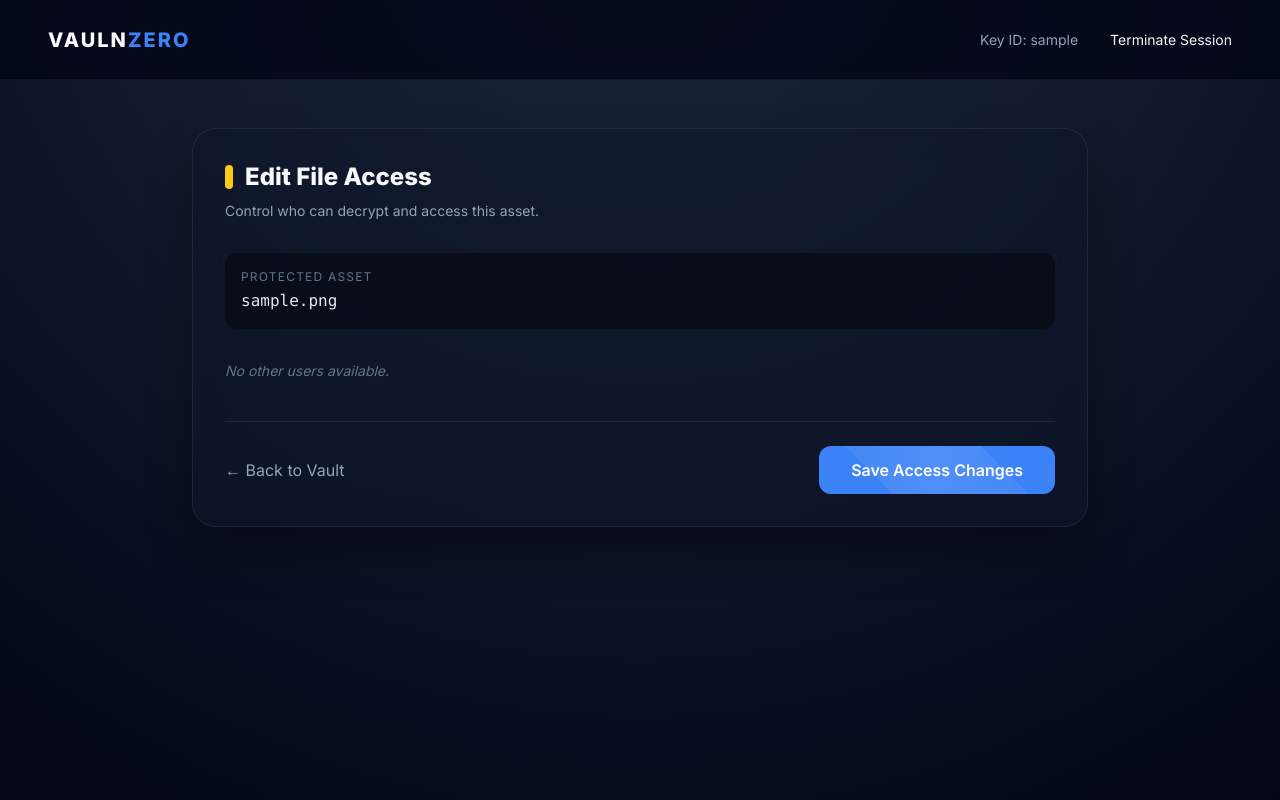
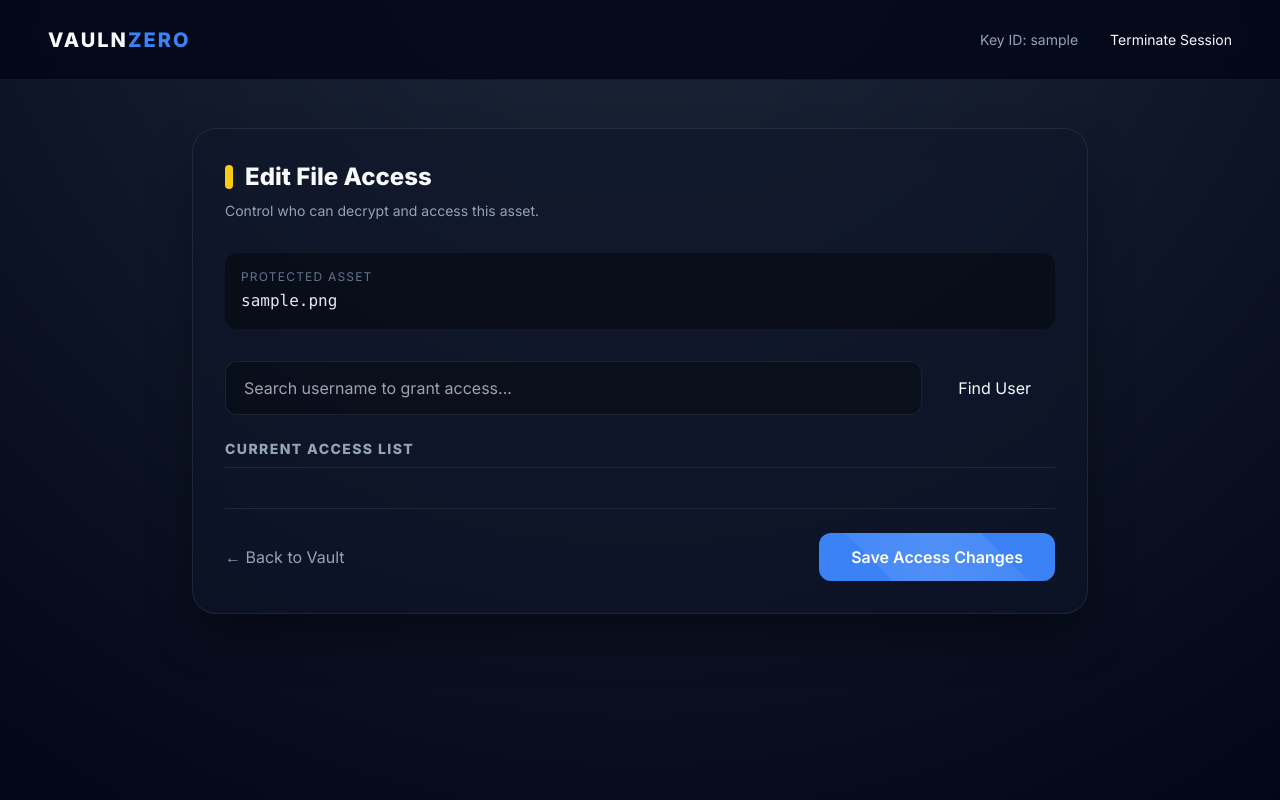
Before and after one commit to sealeo234/ICT-2213-Crypto-Project, a Flask app: page /edit_access/1 in a window 1280 px wide. Run offline with Flask 3, Linux system fonts and the light colour scheme; a user stored in the database is signed in; tables that the repository leaves empty hold one stand-in row (values such as "Sample post"); some libraries are stand-ins or nearby versions.

Commit message:
Change the update access method

```diff
--- a/static/js/access-update.js
+++ b/static/js/access-update.js
@@ -1,5 +1,6 @@
 /* ===============================
     Access Update Flow (Owner)
+    - Search for users to add
     - Resolve selected recipients
     - Recover FEK from owner wrapped key
     - Rewrap FEK for new recipients
@@ -9,6 +10,75 @@
     const form = document.querySelector("form[data-edit-access]");
     if (!form) return;
 
+    // --- NEW: User Search Logic ---
+    const searchBtn = document.getElementById("search-btn");
+    const searchInput = document.getElementById("search-username");
+    const container = document.getElementById("recipients-container");
+    const searchError = document.getElementById("search-error");
+    const emptyState = document.getElementById("empty-state");
+
+    if (searchBtn && searchInput) {
+        searchBtn.addEventListener("click", async () => {
+            const username = searchInput.value.trim();
+            if (!username) return;
+
+            searchError.classList.add("hidden");
+            searchBtn.disabled = true;
+            searchBtn.textContent = "Searching...";
+
+            try {
+                // Expected backend endpoint: GET /search_user?username=XYZ
+                const res = await fetch(`/search_user?username=${encodeURIComponent(username)}`);
+
+                if (!res.ok) {
+                    if (res.status === 404) throw new Error("User not found.");
+                    throw new Error("Failed to search for user.");
+                }
+
+                const user = await res.json();
+
+                // Prevent duplicates in the UI
+                if (document.querySelector(`input[value="${user.uuid}"]`)) {
+                    throw new Error("User is already in the access list.");
+                }
+
+                // Remove empty state text if present
+                if (emptyState) emptyState.remove();
+
+                // Append the new user to the form as a checked item
+                const userHtml = `
+                    <label class="flex items-center justify-between p-4 rounded-xl bg-white/5 hover:bg-white/10 transition cursor-pointer animate-slide-up">
+                        <div>
+                            <p class="font-medium text-slate-300">${user.username}</p>
+                            <p class="text-xs text-slate-500 font-mono">${user.uuid}</p>
+                        </div>
+                        <div>
+                            <input type="checkbox" name="recipients" value="${user.uuid}" checked class="w-5 h-5 accent-yellow-400 cursor-pointer">
+                        </div>
+                    </label>
+                `;
+                container.insertAdjacentHTML("beforeend", userHtml);
+                searchInput.value = ""; // Clear input on success
+
+            } catch(err) {
+                searchError.textContent = err.message;
+                searchError.classList.remove("hidden");
+            } finally {
+                searchBtn.disabled = false;
+                searchBtn.textContent = "Find User";
+            }
+        });
+
+        // Allow pressing Enter in the search bar
+        searchInput.addEventListener("keypress", (e) => {
+            if (e.key === "Enter") {
+                e.preventDefault();
+                searchBtn.click();
+            }
+        });
+    }
+
+    // --- Existing: Save Changes Logic ---
     form.addEventListener("submit", async e => {
         e.preventDefault();
         if (!(await ensurePrivateKeyPresent())) return;
--- a/templates/edit_access.html
+++ b/templates/edit_access.html
@@ -29,54 +29,60 @@
         <!-- Access Form -->
 <form method="POST" data-edit-access data-file-id="{{ file.id }}">
 
-            <div class="space-y-4 mb-10">
+            <div class="mb-6">
+                <div class="flex gap-3">
+                    <input type="text"
+                           id="search-username"
+                           placeholder="Search username to grant access..."
+                           class="flex-1 px-4 py-3 rounded-lg bg-black/40 border border-slate-700 text-white focus:outline-none focus:border-yellow-400 transition"
+                           autocomplete="off">
+                    <button type="button"
+                            id="search-btn"
+                            class="btn-secondary px-6 py-3 whitespace-nowrap">
+                        Find User
+                    </button>
+                </div>
+                <div id="search-error" class="text-red-400 text-sm mt-2 hidden"></div>
+            </div>
+
+            <div id="recipients-container" class="space-y-4 mb-10">
+                <h3 class="text-sm font-bold text-slate-400 uppercase tracking-widest mb-3 border-b border-slate-800 pb-2">Current Access List</h3>
 
                 {% for user in all_users %}
+                    {% if user.uuid in current_access_uuids %}
                     <label class="flex items-center justify-between p-4 rounded-xl bg-white/5 hover:bg-white/10 transition cursor-pointer">
-
                         <div>
-                        <p class="font-medium text-slate-300">
-                            {{ user.username }}
-                        </p>
-                        <p class="text-xs text-slate-500 font-mono">
-                            {{ user.uuid }}
-                        </p>
+                            <p class="font-medium text-slate-300">{{ user.username }}</p>
+                            <p class="text-xs text-slate-500 font-mono">{{ user.uuid }}</p>
                         </div>
-
                         <div>
                             <input type="checkbox"
                                    name="recipients"
                                    value="{{ user.uuid }}"
-                               {% if user.uuid in current_access_uuids %}checked{% endif %}
+                                   checked
                                    class="w-5 h-5 accent-yellow-400 cursor-pointer">
                         </div>
-
                     </label>
+                    {% endif %}
                 {% endfor %}
 
-                {% if all_users|length == 0 %}
-                <div class="text-sm text-slate-500 italic">
-                    No other users available.
+                {% if current_access_uuids|length == 0 %}
+                <div id="empty-state" class="text-sm text-slate-500 italic">
+                    No other users currently have access.
                 </div>
                 {% endif %}
-
             </div>
 
-            <!-- Actions -->
             <div class="flex justify-between items-center pt-6 border-t border-slate-800">
-
                 <a href="{{ url_for('index') }}"
                    class="text-slate-400 hover:text-slate-200 transition">
                     ← Back to Vault
                 </a>
-
                 <button type="submit"
                         class="btn-primary px-8 py-3">
                     Save Access Changes
                 </button>
-
             </div>
-
         </form>
 
     </div>
```
Lines whose indentation alone changed are shown as unchanged.
